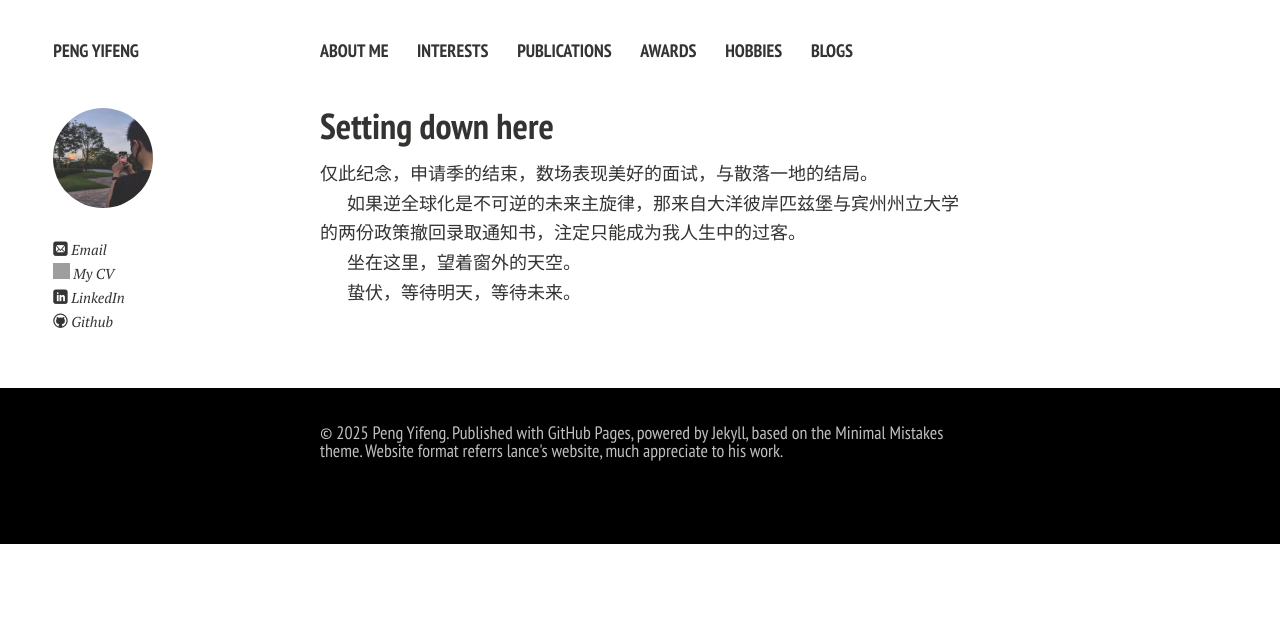
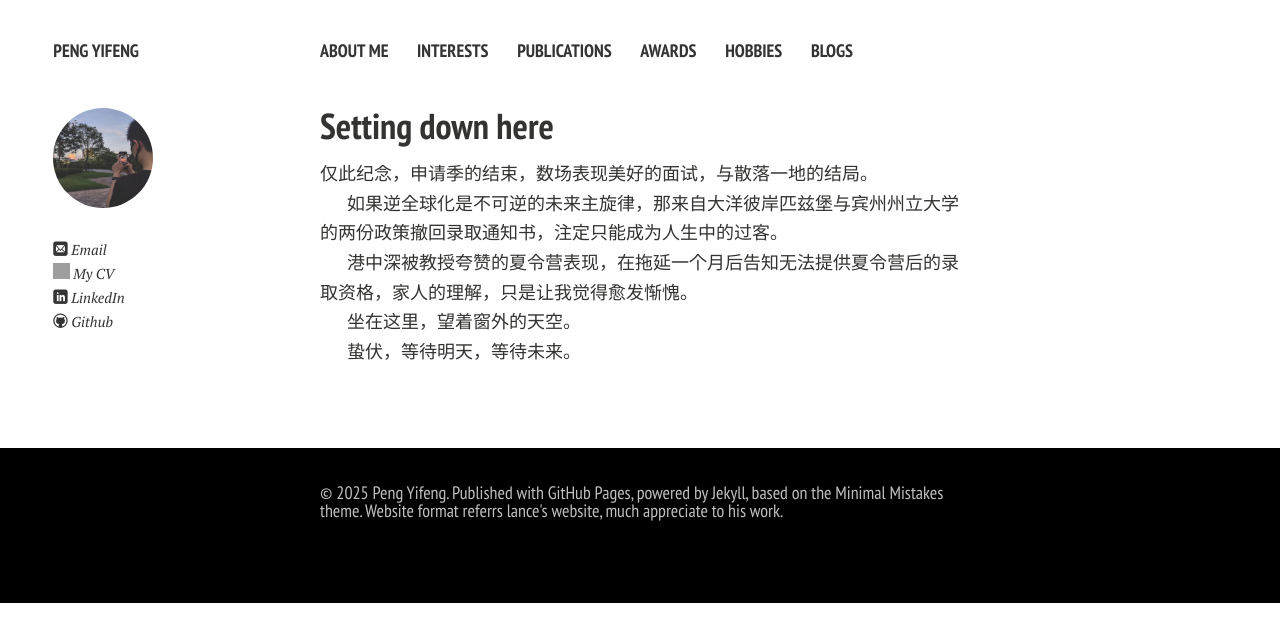
Before and after one commit to HeliumPeng/HeliumPeng.github.io, a Jekyll site: the page built from blogs/blog2025/2025-9-01_Blog.md, in a window 1280 px wide. Shown: the top 642 px of the page. Built offline with Jekyll 4.4.1, drawn with Linux system fonts in a browser that asks for light colours; nearby versions of some CDN libraries; comment, search, counter and statistics services are not loaded; a style sheet for code colours, icons or effects is not loaded; grey boxes are pictures that could not be loaded.

Commit message:
修改部分博客内容

```diff
--- a/blogs/blog2025/2025-9-01_Blog.md
+++ b/blogs/blog2025/2025-9-01_Blog.md
@@ -7,7 +7,9 @@ title: 坐在这里
 ## Setting down here
 仅此纪念，申请季的结束，数场表现美好的面试，与散落一地的结局。
 
-如果逆全球化是不可逆的未来主旋律，那来自大洋彼岸匹兹堡与宾州州立大学的两份政策撤回录取通知书，注定只能成为我人生中的过客。
+如果逆全球化是不可逆的未来主旋律，那来自大洋彼岸匹兹堡与宾州州立大学的两份政策撤回录取通知书，注定只能成为人生中的过客。
+
+港中深被教授夸赞的夏令营表现，在拖延一个月后告知无法提供夏令营后的录取资格，家人的理解，只是让我觉得愈发惭愧。
 
 坐在这里，望着窗外的天空。
 
```
Also changed, not shown: blogs.md (+3 -1 lines).
